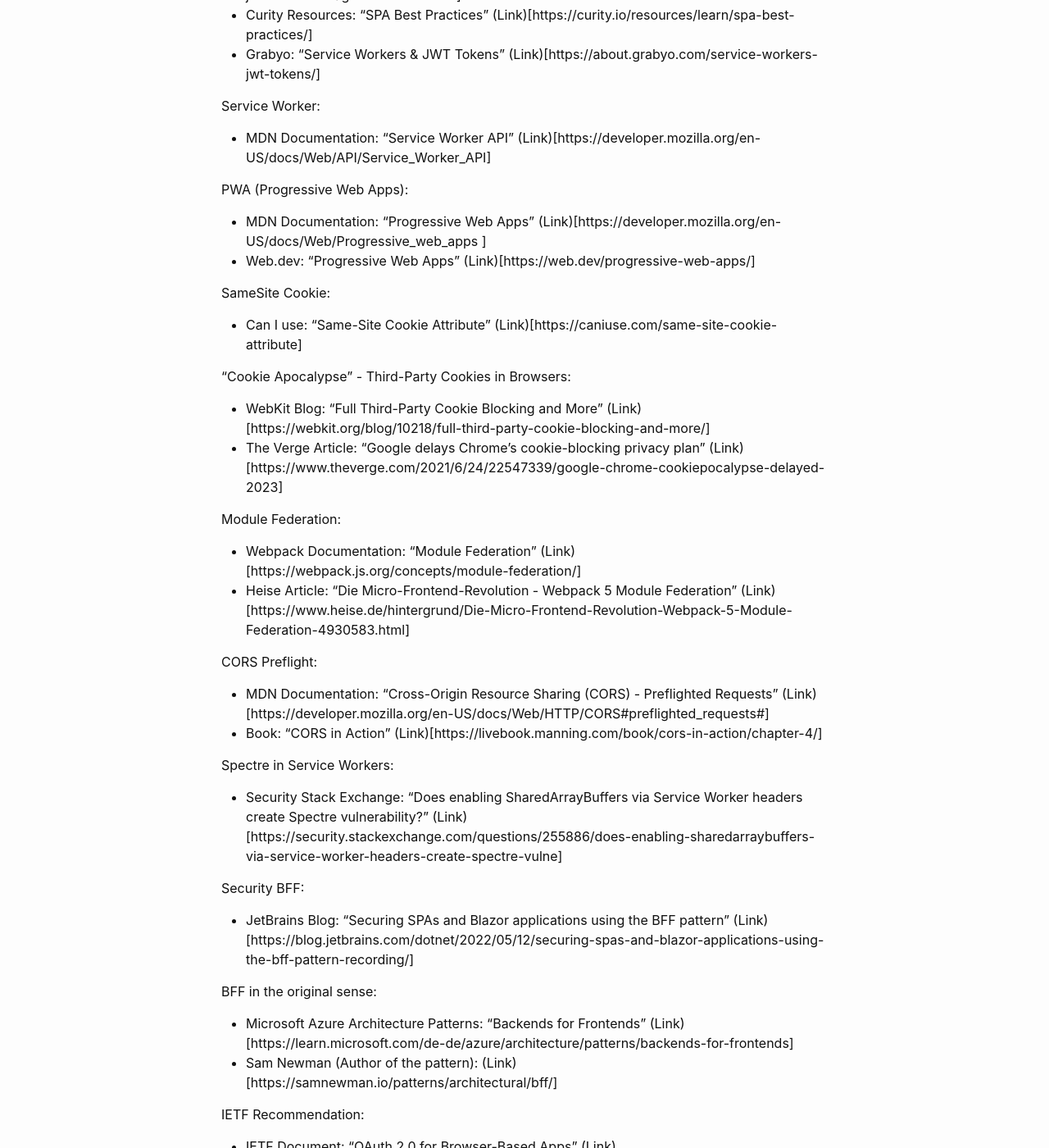
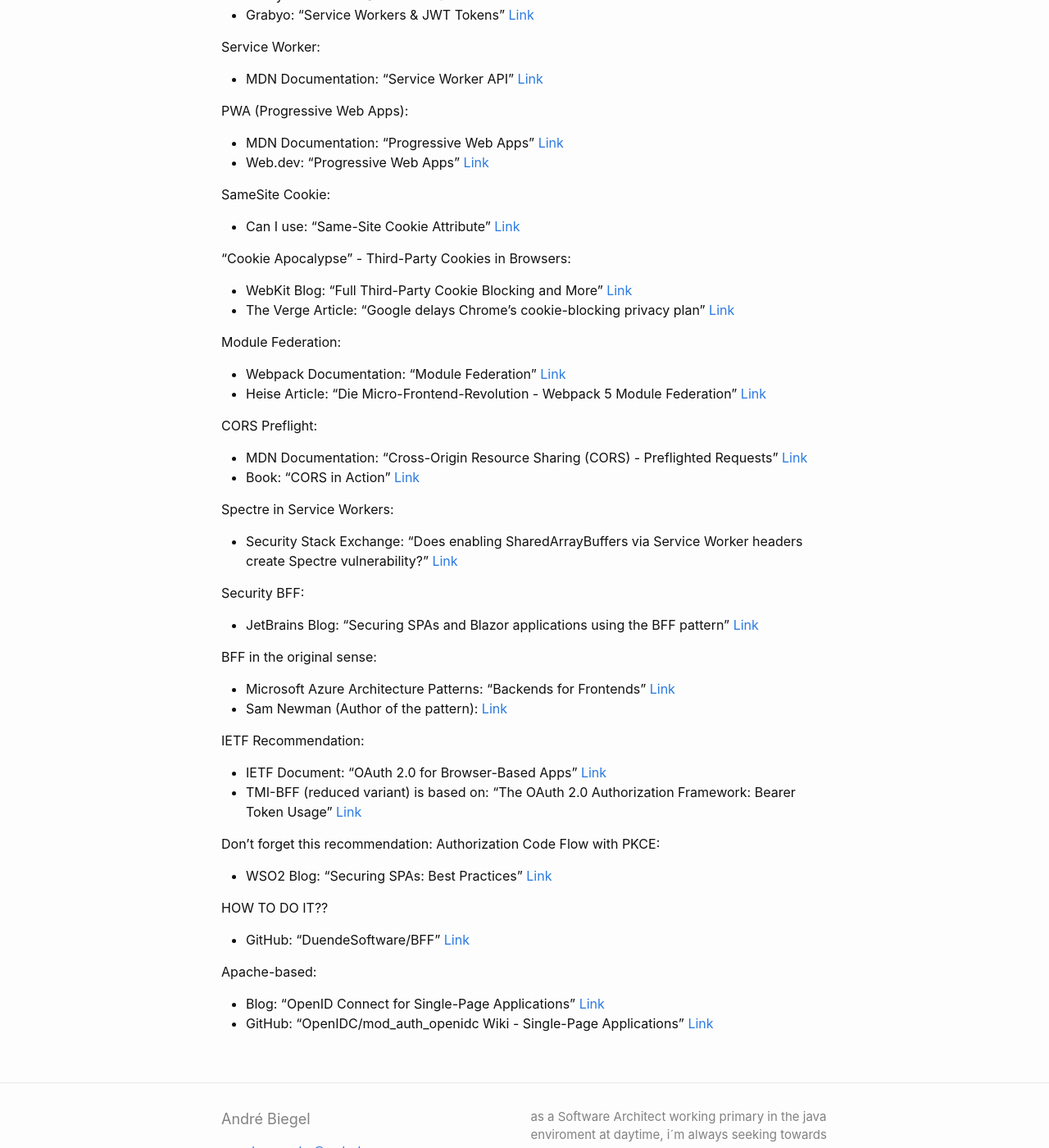
Before and after one commit to andrebiegel/andrebiegel.github.io, a Jekyll site: the page built from _posts/2023-06-22-bff.md, in a window 1280 px wide and 1400 px high, scrolled down 2270 px. Shown: the whole window at 82% size. Built offline with Jekyll 4.4.1, drawn with Linux system fonts in a browser that asks for light colours; some of the changed text lies outside the part shown.

Commit message:
new post

```diff
--- a/_posts/2023-06-22-bff.md
+++ b/_posts/2023-06-22-bff.md
@@ -84,65 +84,65 @@ But it is a tool that should be known in 2023, especially since the IETF has iss
 ## Sources
 Token Management in SPAs:
 
-   * Medium Article: "Frontend JWT Token Storage" (Link)[https://elie29.medium.com/frontend-jwt-token-storage-77cbe6dc680b]
-   * Curity Resources: "SPA Best Practices" (Link)[https://curity.io/resources/learn/spa-best-practices/]
-   * Grabyo: "Service Workers & JWT Tokens" (Link)[https://about.grabyo.com/service-workers-jwt-tokens/]
+   * Medium Article: "Frontend JWT Token Storage" [Link](https://elie29.medium.com/frontend-jwt-token-storage-77cbe6dc680b)
+   * Curity Resources: "SPA Best Practices" [Link](https://curity.io/resources/learn/spa-best-practices/)
+   * Grabyo: "Service Workers & JWT Tokens" [Link](https://about.grabyo.com/service-workers-jwt-tokens/)
 
 Service Worker:
 
-* MDN Documentation: "Service Worker API" (Link)[https://developer.mozilla.org/en-US/docs/Web/API/Service_Worker_API]
+* MDN Documentation: "Service Worker API" [Link](https://developer.mozilla.org/en-US/docs/Web/API/Service_Worker_API)
 
 PWA (Progressive Web Apps):
 
-* MDN Documentation: "Progressive Web Apps" (Link)[https://developer.mozilla.org/en-US/docs/Web/Progressive_web_apps ]
-* Web.dev: "Progressive Web Apps" (Link)[https://web.dev/progressive-web-apps/]
+* MDN Documentation: "Progressive Web Apps" [Link](https://developer.mozilla.org/en-US/docs/Web/Progressive_web_apps)
+* Web.dev: "Progressive Web Apps" [Link](https://web.dev/progressive-web-apps/)
 
 SameSite Cookie:
 
-* Can I use: "Same-Site Cookie Attribute" (Link)[https://caniuse.com/same-site-cookie-attribute]
+* Can I use: "Same-Site Cookie Attribute" [Link](https://caniuse.com/same-site-cookie-attribute)
 
 "Cookie Apocalypse" - Third-Party Cookies in Browsers:
 
-* WebKit Blog: "Full Third-Party Cookie Blocking and More" (Link)[https://webkit.org/blog/10218/full-third-party-cookie-blocking-and-more/]
-* The Verge Article: "Google delays Chrome's cookie-blocking privacy plan" (Link)[https://www.theverge.com/2021/6/24/22547339/google-chrome-cookiepocalypse-delayed-2023]
+* WebKit Blog: "Full Third-Party Cookie Blocking and More" [Link](https://webkit.org/blog/10218/full-third-party-cookie-blocking-and-more/)
+* The Verge Article: "Google delays Chrome's cookie-blocking privacy plan" [Link](https://www.theverge.com/2021/6/24/22547339/google-chrome-cookiepocalypse-delayed-2023)
 
 Module Federation:
 
-* Webpack Documentation: "Module Federation" (Link)[https://webpack.js.org/concepts/module-federation/]
-* Heise Article: "Die Micro-Frontend-Revolution - Webpack 5 Module Federation" (Link)[https://www.heise.de/hintergrund/Die-Micro-Frontend-Revolution-Webpack-5-Module-Federation-4930583.html]
+* Webpack Documentation: "Module Federation" [Link](https://webpack.js.org/concepts/module-federation/)
+* Heise Article: "Die Micro-Frontend-Revolution - Webpack 5 Module Federation" [Link](https://www.heise.de/hintergrund/Die-Micro-Frontend-Revolution-Webpack-5-Module-Federation-4930583.html)
 
 CORS Preflight:
 
-* MDN Documentation: "Cross-Origin Resource Sharing (CORS) - Preflighted Requests" (Link)[https://developer.mozilla.org/en-US/docs/Web/HTTP/CORS#preflighted_requests#]
-* Book: "CORS in Action" (Link)[https://livebook.manning.com/book/cors-in-action/chapter-4/]
+* MDN Documentation: "Cross-Origin Resource Sharing (CORS) - Preflighted Requests" [Link](https://developer.mozilla.org/en-US/docs/Web/HTTP/CORS#preflighted_requests#)
+* Book: "CORS in Action" [Link](https://livebook.manning.com/book/cors-in-action/chapter-4/)
 
 Spectre in Service Workers:
 
-* Security Stack Exchange: "Does enabling SharedArrayBuffers via Service Worker headers create Spectre vulnerability?" (Link)[https://security.stackexchange.com/questions/255886/does-enabling-sharedarraybuffers-via-service-worker-headers-create-spectre-vulne]
+* Security Stack Exchange: "Does enabling SharedArrayBuffers via Service Worker headers create Spectre vulnerability?" [Link](https://security.stackexchange.com/questions/255886/does-enabling-sharedarraybuffers-via-service-worker-headers-create-spectre-vulne)
 
 Security BFF:
 
-* JetBrains Blog: "Securing SPAs and Blazor applications using the BFF pattern" (Link)[https://blog.jetbrains.com/dotnet/2022/05/12/securing-spas-and-blazor-applications-using-the-bff-pattern-recording/]
+* JetBrains Blog: "Securing SPAs and Blazor applications using the BFF pattern" [Link](https://blog.jetbrains.com/dotnet/2022/05/12/securing-spas-and-blazor-applications-using-the-bff-pattern-recording/)
 
 BFF in the original sense:
 
-* Microsoft Azure Architecture Patterns: "Backends for Frontends" (Link)[https://learn.microsoft.com/de-de/azure/architecture/patterns/backends-for-frontends]
-* Sam Newman (Author of the pattern): (Link)[https://samnewman.io/patterns/architectural/bff/]
+* Microsoft Azure Architecture Patterns: "Backends for Frontends" [Link](https://learn.microsoft.com/de-de/azure/architecture/patterns/backends-for-frontends)
+* Sam Newman (Author of the pattern): [Link](https://samnewman.io/patterns/architectural/bff/)
 
 IETF Recommendation:
 
-* IETF Document: "OAuth 2.0 for Browser-Based Apps" (Link)[https://datatracker.ietf.org/doc/html/draft-ietf-oauth-browser-based-apps]
-* TMI-BFF (reduced variant) is based on: "The OAuth 2.0 Authorization Framework: Bearer Token Usage" (Link)[    https://datatracker.ietf.org/doc/draft-bertocci-oauth2-tmi-bff/]
+* IETF Document: "OAuth 2.0 for Browser-Based Apps" [Link](https://datatracker.ietf.org/doc/html/draft-ietf-oauth-browser-based-apps)
+* TMI-BFF (reduced variant) is based on: "The OAuth 2.0 Authorization Framework: Bearer Token Usage" [Link](https://datatracker.ietf.org/doc/draft-bertocci-oauth2-tmi-bff/)
 
 Don't forget this recommendation: Authorization Code Flow with PKCE:
 
-* WSO2 Blog: "Securing SPAs: Best Practices" (Link)[https://wso2.com/blogs/thesource/securing-spas-best-practices/]
+* WSO2 Blog: "Securing SPAs: Best Practices" [Link](https://wso2.com/blogs/thesource/securing-spas-best-practices/)
 
 HOW TO DO IT??
 
-* GitHub: "DuendeSoftware/BFF" (Link)[https://github.com/DuendeSoftware/BFF]
+* GitHub: "DuendeSoftware/BFF" [Link](https://github.com/DuendeSoftware/BFF)
 
 Apache-based:
 
-* Blog: "OpenID Connect for Single-Page Applications" (Link)[https://hanszandbelt.wordpress.com/2017/02/24/openid-connect-for-single-page-applications/]
-* GitHub: "OpenIDC/mod_auth_openidc Wiki - Single-Page Applications" (Link)[https://github.com/OpenIDC/mod_auth_openidc/wiki/Single-Page-Applications]
+* Blog: "OpenID Connect for Single-Page Applications" [Link](https://hanszandbelt.wordpress.com/2017/02/24/openid-connect-for-single-page-applications/)
+* GitHub: "OpenIDC/mod_auth_openidc Wiki - Single-Page Applications" [Link](https://github.com/OpenIDC/mod_auth_openidc/wiki/Single-Page-Applications)
```
